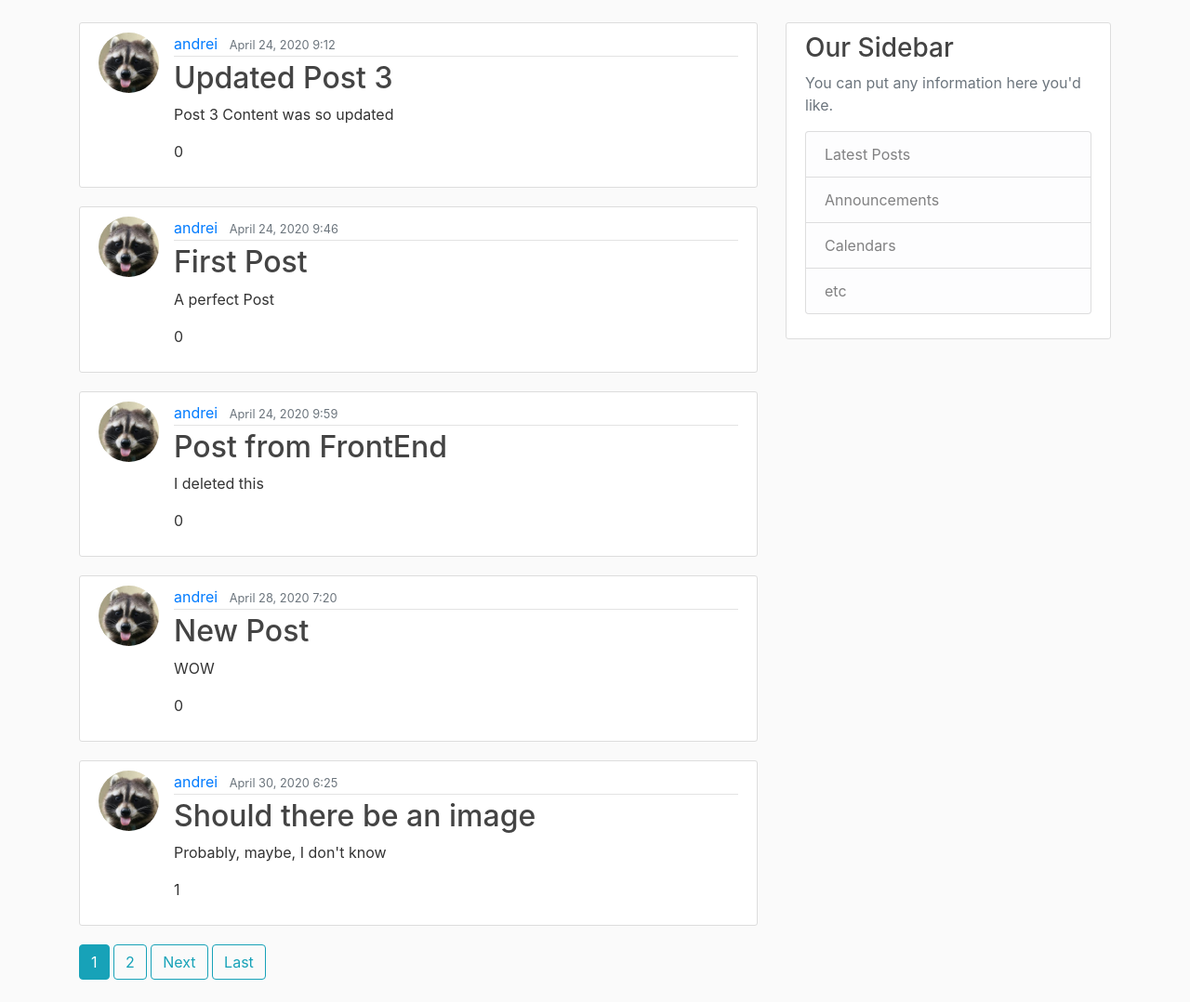
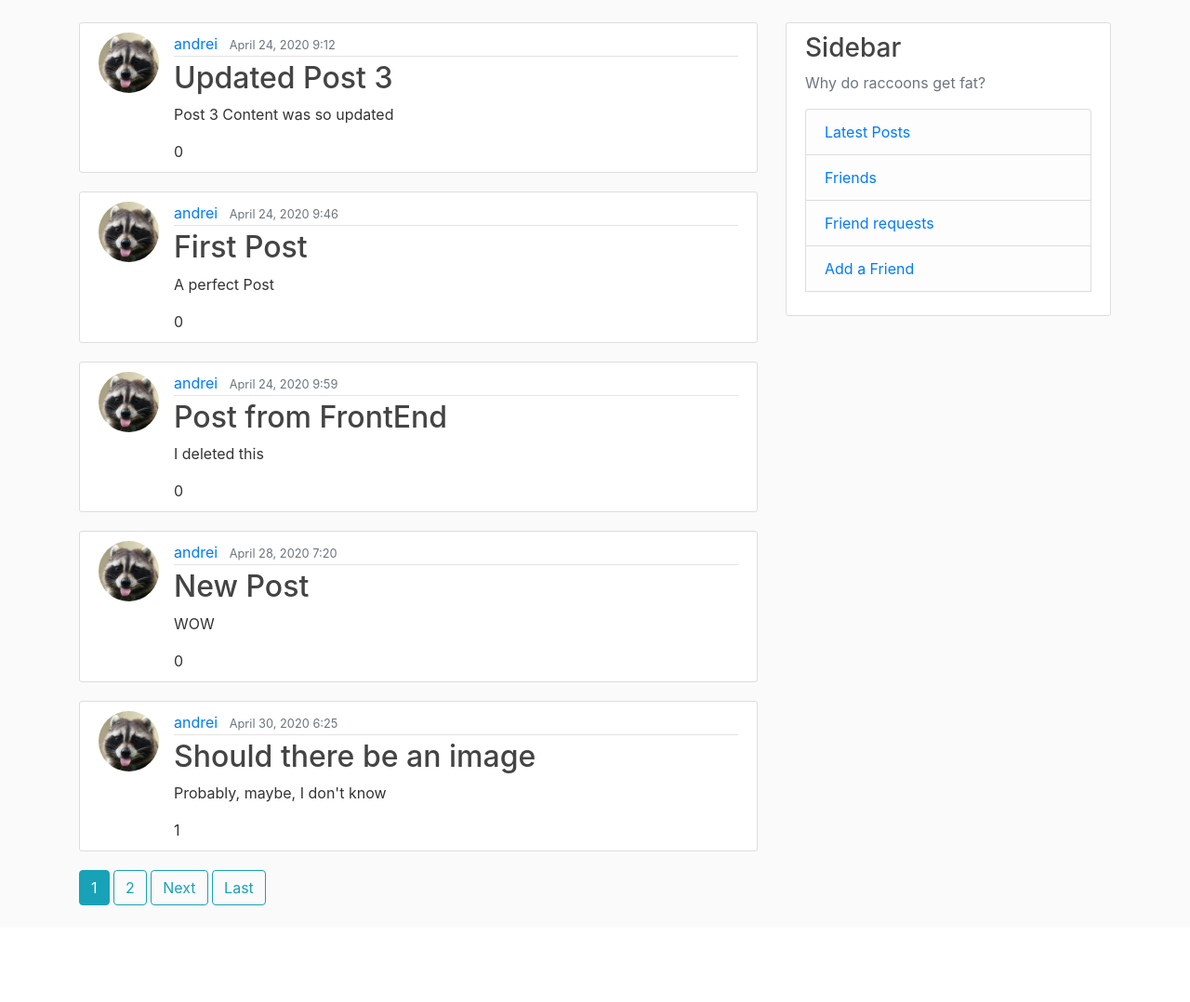
Before and after one commit to Andrei-d6/Social_Panda, a Django app: page / in a window 1280 px wide. Shown: the part 56-1134 px from the top of the page at 93% size. After the commit the page ends 1030 px from the top, so only its background shows below. Run offline with Django 3.2, Linux system fonts and the light colour scheme; data comes from the database, SQL or seed files in the repository; both versions use the stored data as it was after the commit; data that the repository does not hold is empty; some libraries are stand-ins or nearby versions.

Commit message:
Added friends logic

```diff
--- a/blog_project/blog/admin.py
+++ b/blog_project/blog/admin.py
@@ -1,6 +1,9 @@
 from django.contrib import admin
-from .models import Post, Like
 
+from .models import Post, Like, Friend, SharedPost, FriendRequest
 
 admin.site.register(Post)
 admin.site.register(Like)
+admin.site.register(Friend)
+admin.site.register(SharedPost)
+admin.site.register(FriendRequest)
--- /dev/null
+++ b/blog_project/blog/context_processors.py
@@ -0,0 +1,11 @@
+from .models import Friend, FriendRequest
+
+
+def friend_requests(request):
+    user = request.user
+    friend_request_count = FriendRequest.objects.filter(receiver_id=user.id).count()
+    friend_count = Friend.objects.filter(current_user_id=user.id).count()
+    return {
+        "friend_request_count": friend_request_count,
+        "friends_count": friend_count,
+    }
--- a/blog_project/blog/static/blog/main.css
+++ b/blog_project/blog/static/blog/main.css
@@ -13,6 +13,7 @@ ul {
 }
 
 .bg-steel {
+  background-color-new: #004d13;
   background-color: #5f788a;
 }
 
--- a/blog_project/blog/templates/blog/base.html
+++ b/blog_project/blog/templates/blog/base.html
@@ -2,6 +2,7 @@
 <!DOCTYPE html>
 <html>
 <head>
+    {% block extrahead %}{% endblock extrahead %}
     <!-- Required meta tags -->
     <meta charset="utf-8">
     <meta name="viewport" content="width=device-width, initial-scale=1, shrink-to-fit=no">
@@ -60,15 +61,28 @@
             {% block content %}{% endblock %}
         </div>
         <div class="col-md-4">
-          <div class="content-section">
-            <h3>Our Sidebar</h3>
-            <p class='text-muted'>You can put any information here you'd like.
-              <ul class="list-group">
-                <li class="list-group-item list-group-item-light">Latest Posts</li>
-                <li class="list-group-item list-group-item-light">Announcements</li>
-                <li class="list-group-item list-group-item-light">Calendars</li>
-                <li class="list-group-item list-group-item-light">etc</li>
-              </ul>
+            <div class="content-section">
+                <h3>Sidebar</h3>
+                <p class='text-muted'> Why do raccoons get fat?
+                <ul class="list-group">
+                    <li class="list-group-item list-group-item-light"><a href="{% url 'blog-home' %}">Latest Posts</a>
+                    </li>
+                    {% if friends_count == 0 %}
+                    <li class="list-group-item list-group-item-light"><a href="{% url 'friends' %}">Friends</a></li>
+                    {% else %}
+                    <li class="list-group-item list-group-item-light"><a href="{% url 'friends' %}">Friends ({{
+                        friends_count }})</a></li>
+                    {% endif %}
+
+                    {% if friend_request_count == 0 %}
+                    <li class="list-group-item list-group-item-light"><a href="{% url 'friend-request' %}">Friend
+                        requests</a></li>
+                    {% else %}
+                    <li class="list-group-item list-group-item-light"><a href="{% url 'friend-request' %}">Friend
+                        requests ({{ friend_request_count }})</a></li>
+                    {% endif %}
+                    <li class="list-group-item list-group-item-light"><a href="{% url 'add-friend' %}">Add a Friend</li>
+                </ul>
             </p>
           </div>
         </div>
--- a/blog_project/blog/templates/blog/home.html
+++ b/blog_project/blog/templates/blog/home.html
@@ -1,4 +1,7 @@
 {% extends 'blog/base.html'%}
+{% block extrahead %}
+<link href="https://fonts.googleapis.com/icon?family=Material+Icons" rel="stylesheet">
+{% endblock extrahead %}
 {% block content %}
 {% for post in posts %}
 
@@ -11,21 +14,28 @@
         </div>
             <h2><a class="article-title" href="{% url 'post-detail' post.id %}">{{ post.title }}</a></h2>
             <p class="article-content">{{ post.content }}</p>
-            <p>{{ post.like_count }}</p>
+
             <form action="/like/" method="post">
                 {% csrf_token %}
+
                 {% if user.is_authenticated  %}
                 <input type="hidden" value="{{ post.id }}" name="post_id"/>
                 <input type="hidden" value="{{  request.get_full_path }}" name="current_page"/>
+                <a class="text-muted">Likes: {{ post.like_count }}</a>
                 {% if user.id != post.author.id %}
                 {% if post.liked == 0 %}
-                        <button class="btn btn-outline-info mb-1" type="submit">Like</button>
+                <button class="btn btn-outline-info mb-1 material-icons" style="float:right" type="submit">thumb_up
+                </button>
                 {% else %}
-                         <button class="btn btn-outline-info mb-1" type="submit">Dislike</button>
+                <button class="btn btn-outline-danger mb-1 material-icons" style="float:right" type="submit">
+                    thumb_down
+                </button>
                 {% endif %}
                 {% else %}
-                    <button class="btn btn-secondary mb-1 disabled" disabled="true">Like</button>
+                <button class="btn btn-secondary mb-1 material-icons disabled" style="float:right">thumb_up</button>
                 {% endif %}
+                {% else %}
+                <a>{{ post.like_count }}</a>
                 {% endif %}
             </form>
           </div>
--- a/blog_project/blog/templates/blog/post_detail.html
+++ b/blog_project/blog/templates/blog/post_detail.html
@@ -1,4 +1,7 @@
 {% extends 'blog/base.html'%}
+{% block extrahead %}
+<link href="https://fonts.googleapis.com/icon?family=Material+Icons" rel="stylesheet">
+{% endblock extrahead %}
 {% block content %}
 <article class="media content-section">
     <img class="rounded-circle article-img" src="{{ object.author.profile.image.url }}">
@@ -6,6 +9,7 @@
         <div class="article-metadata">
             <a class="mr-2" href="{% url 'user-posts' object.author.username %}">{{ object.author }}</a>
             <small class="text-muted">{{ object.date_posted|date:"F d, Y f" }}</small>
+
             {% if object.author == user %}
             <div>
               <a class="btn btn-secondary btn-sm mt-1 mb-1" href="{% url 'post-update' object.id %}">Update</a>
@@ -14,6 +18,8 @@
           {% endif %}
         </div>
         <h2 class="article-title">{{ object.title }}</h2>
+        <a class="btn btn-secondary mt-1 mb-1 material-icons" href="{% url 'post-share' object.id %}"
+           style="float:right">send</a>
         <p class="article-content">{{ object.content }}</p>
       </div>
     </article>
--- a/blog_project/blog/urls.py
+++ b/blog_project/blog/urls.py
@@ -1,4 +1,6 @@
 from django.urls import path
+
+from . import views
 from .views import (
     PostListView,
     PostDetailView,
@@ -6,8 +8,16 @@ from .views import (
     PostUpdateView,
     PostDeleteView,
     UserPostListView,
-    LikeRedirectView)
-from . import views
+    LikeRedirectView,
+    FriendListView,
+    FriendRequestListView,
+    AddFriendListView,
+    AddFriendRedirectView,
+    ProcessRequestRedirectView,
+    PostShareListView,
+    PostShareRedirectView,
+    FriendDeleteRedirectView
+)
 
 urlpatterns = [
     path('', PostListView.as_view(), name='blog-home'),
@@ -18,4 +28,12 @@ urlpatterns = [
     path('post/<int:pk>/delete', PostDeleteView.as_view(), name='post-delete'),
     path('about/', views.about, name='blog-about'),
     path('like/', LikeRedirectView.as_view(), name='like'),
+    path('friends/', FriendListView.as_view(), name='friends'),
+    path('friend-request/', FriendRequestListView.as_view(), name='friend-request'),
+    path('add-friend/', AddFriendListView.as_view(), name='add-friend'),
+    path('added-friend/', AddFriendRedirectView.as_view(), name='added-friend'),
+    path('process-request/', ProcessRequestRedirectView.as_view(), name='process-request'),
+    path('post/<int:pk>/share/', PostShareListView.as_view(), name='post-share'),
+    path('post-shared/', PostShareRedirectView.as_view(), name='post-shared'),
+    path('deleted-friend/', FriendDeleteRedirectView.as_view(), name='deleted-friend')
 ]
--- a/blog_project/blog/views.py
+++ b/blog_project/blog/views.py
@@ -1,16 +1,16 @@
-from django.contrib.auth.decorators import login_required
+from django.contrib.auth.mixins import LoginRequiredMixin, UserPassesTestMixin
+from django.contrib.auth.models import User
 from django.db.models import Count, Q
 from django.shortcuts import render, get_object_or_404
-from django.contrib.auth.mixins import LoginRequiredMixin, UserPassesTestMixin
-from django.contrib.auth.models import User
-from django.utils.decorators import method_decorator
 from django.views.generic import (
     ListView,
     DetailView,
     CreateView,
     UpdateView,
-    DeleteView, RedirectView)
-from .models import Post, Like
+    DeleteView,
+    RedirectView)
+
+from .models import Post, Like, Friend, FriendRequest, SharedPost
 
 
 def home(request):
@@ -118,3 +118,147 @@ class LikeRedirectView(RedirectView):
             return current_page
         else:
             return super().get_redirect_url(*args, **kwargs)
+
+
+class FriendListView(ListView):
+    model = Friend
+    template_name = "blog/friend_list.html"
+
+    def get_context_data(self, *, object_list=None, **kwargs):
+        friends = Friend.objects.filter(current_user_id=self.request.user.id)
+        kwargs.update({
+            "friends": friends
+        })
+        return super().get_context_data(object_list=None, **kwargs)
+
+
+class FriendRequestListView(ListView):
+    model = Friend
+    template_name = "blog/friend_request.html"
+
+    def get_context_data(self, *, object_list=None, **kwargs):
+        friend_requests = FriendRequest.objects.filter(receiver_id=self.request.user.id)
+        kwargs.update({
+            "friend_requests": friend_requests
+        })
+        return super().get_context_data(object_list=None, **kwargs)
+
+
+class AddFriendListView(ListView):
+    model = Friend
+    template_name = "blog/add_friend.html"
+
+    def get_context_data(self, *, object_list=None, **kwargs):
+        username = self.request.GET.get('username', '')
+        users = User.objects.filter(username__icontains=username)
+        current_user = self.request.user
+
+        if not username:
+            users = User.objects.none()
+
+        new_users = []
+        for user in users:
+            if (not Friend.objects.filter(current_user_id=current_user.id).filter(current_user_friend_id=user.id)
+                    and user.id != current_user.id):
+                if FriendRequest.objects.filter(receiver_id=user.id).filter(sender_id=current_user.id):
+                    new_users.append((user, False))
+                else:
+                    new_users.append((user, True))
+
+        kwargs.update({
+            "users": new_users
+        })
+        return super().get_context_data(object_list=None, **kwargs)
+
+
+class AddFriendRedirectView(RedirectView):
+
+    def get_redirect_url(self, *args, **kwargs):
+        if self.request.user.is_authenticated:
+            current_user = self.request.user
+            current_page = self.request.POST['current_page']
+            friend = int(self.request.POST['friend'])
+
+            friend = User.objects.get(id=friend)
+            FriendRequest.objects.create(sender=current_user, receiver=friend)
+            return current_page
+        else:
+            return super().get_redirect_url(*args, **kwargs)
+
+
+class ProcessRequestRedirectView(RedirectView):
+
+    def get_redirect_url(self, *args, **kwargs):
+        if self.request.user.is_authenticated:
+            current_user = self.request.user
+            accepted = self.request.GET['accepted']
+            friend = int(self.request.GET['friend'])
+            friend = User.objects.get(id=friend)
+
+            if str(accepted) == 'true':
+                Friend.objects.create(current_user=current_user, current_user_friend=friend)
+                Friend.objects.create(current_user=friend, current_user_friend=current_user)
+            FriendRequest.objects.get(sender_id=friend.id, receiver_id=current_user.id).delete()
+            return '/friend-request/'
+        else:
+            return super().get_redirect_url(*args, **kwargs)
+
+
+class PostShareListView(ListView):
+    model = Friend
+    template_name = "blog/share.html"
+
+    def get_context_data(self, *, object_list=None, **kwargs):
+        friends = Friend.objects.filter(current_user_id=self.request.user.id)
+        post_id = self.kwargs['pk']
+        current_user = self.request.user
+
+        friends_shared = []
+        for friend in friends:
+            if SharedPost.objects.filter(post_id=post_id
+                                         ).filter(post_sender=current_user
+                                                  ).filter(post_receiver=friend.current_user_friend).exists():
+                shared = True
+            else:
+                shared = False
+            friends_shared.append((friend, shared))
+
+        kwargs.update({
+            "friends_shared": friends_shared,
+            "post_id": post_id,
+        })
+        return super().get_context_data(object_list=None, **kwargs)
+
+
+class PostShareRedirectView(RedirectView):
+
+    def get_redirect_url(self, *args, **kwargs):
+        if self.request.user.is_authenticated:
+            current_user = self.request.POST['current_user']
+            current_user_friend = self.request.POST['current_user_friend']
+            current_user = User.objects.get(username=current_user)
+            current_user_friend = User.objects.get(username=current_user_friend)
+
+            post_id = int(self.request.POST['post_id'])
+            current_page = self.request.POST['current_page']
+
+            post = Post.objects.get(id=post_id)
+            SharedPost.objects.create(post_sender=current_user, post_receiver=current_user_friend, post=post)
+            return current_page
+        else:
+            return super().get_redirect_url(*args, **kwargs)
+
+
+class FriendDeleteRedirectView(RedirectView):
+
+    def get_redirect_url(self, *args, **kwargs):
+        if self.request.user.is_authenticated:
+            friend_to_delete_id = int(self.request.GET['friend_to_delete'])
+            current_user_id = self.request.user.id
+            current_page = self.request.GET['current_page']
+
+            Friend.objects.get(current_user_id=current_user_id, current_user_friend_id=friend_to_delete_id).delete()
+            Friend.objects.get(current_user_id=friend_to_delete_id, current_user_friend_id=current_user_id).delete()
+            return current_page
+        else:
+            return super().get_redirect_url(*args, **kwargs)
--- a/blog_project/blog_project/settings.py
+++ b/blog_project/blog_project/settings.py
@@ -31,7 +31,7 @@ ALLOWED_HOSTS = []
 # Application definition
 
 INSTALLED_APPS = [
-    'blog.apps.BlogConfig',
+    'blog',
     'users.apps.UsersConfig',
     'crispy_forms',
     'django_cleanup',
@@ -58,7 +58,7 @@ ROOT_URLCONF = 'blog_project.urls'
 TEMPLATES = [
     {
         'BACKEND': 'django.template.backends.django.DjangoTemplates',
-        'DIRS': [],
+        'DIRS': [os.path.join(BASE_DIR, 'blog'), ],
         'APP_DIRS': True,
         'OPTIONS': {
             'context_processors': [
@@ -66,6 +66,7 @@ TEMPLATES = [
                 'django.template.context_processors.request',
                 'django.contrib.auth.context_processors.auth',
                 'django.contrib.messages.context_processors.messages',
+                'blog.context_processors.friend_requests',
             ],
         },
     },
--- a/blog_project/users/admin.py
+++ b/blog_project/users/admin.py
@@ -1,5 +1,5 @@
 from django.contrib import admin
+
 from .models import Profile
 
-
 admin.site.register(Profile)
--- a/blog_project/users/models.py
+++ b/blog_project/users/models.py
@@ -1,5 +1,3 @@
-import os
-
 from PIL import Image
 from django.conf import settings
 from django.contrib.auth.models import User
```
Also changed, not shown: blog_project/blog/models.py (+19 -2 lines), blog_project/blog/static/blog/js/add_friend.js (added, +9 -0 lines), blog_project/blog/templates/blog/share.html (added, +34 -0 lines), blog_project/__init__.py (added), blog_project/db.sqlite3, blog_project/media/profile_pics/default_I4Kfb95.jpg (deleted). Lines whose indentation alone changed are shown as unchanged.
